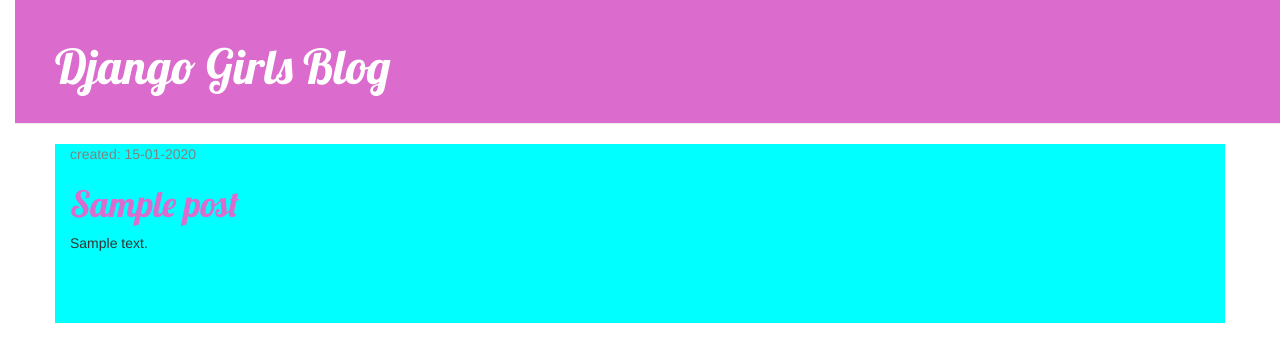
After one commit to MalgorzataMarucha/my-first-blog, a Django app: template blog/templates/blog/post_draft_list.html in a window 1280 px wide. The commit adds this page. Shown: the top 362 px of the page. Run offline with Django 5.2, Linux system fonts and the light colour scheme; the template is opened without the code that fills it: most values are stand-ins (such as "Sample title", 1, 10 or a date in 2020); some libraries are stand-ins or nearby versions.

Commit message:
added drafts view for authorized users

```diff
--- a/blog/static/css/blog.css
+++ b/blog/static/css/blog.css
@@ -4,6 +4,7 @@ h1 a, h2 a {
 }
 body {
     padding-left: 15px;
+
 }
 .page-header {
     background-color: #db6ccd;;
@@ -19,6 +20,7 @@ body {
 
 .content {
     margin-left: 40px;
+    background-color: aqua;
 }
 
 h1, h2, h3, h4 {
--- a/blog/templates/blog/base.html
+++ b/blog/templates/blog/base.html
@@ -7,6 +7,7 @@
         <link href="https://fonts.googleapis.com/css?family=Lobster&subset=latin,latin-ext" rel="stylesheet">
         <link rel="stylesheet" href="//maxcdn.bootstrapcdn.com/bootstrap/3.2.0/css/bootstrap.min.css">
         <link rel="stylesheet" href="//maxcdn.bootstrapcdn.com/bootstrap/3.2.0/css/bootstrap-theme.min.css">
+        <link rel="stylesheet" href="https://cdn.jsdelivr.net/npm/bootstrap-icons@1.13.1/font/bootstrap-icons.min.css">
         <link rel="stylesheet" href="{% static 'css/blog.css' %}">
         <title>Django Girls blog</title>
     </head>
@@ -15,6 +16,7 @@
             <h1><a href="/">Django Girls Blog</a></h1>
             {% if user.is_authenticated %}
                 <a href="{% url 'post_new' %}" class="top-menu"><span class="glyphicon glyphicon-plus"></span></a>
+                <a href="{% url 'post_draft_list' %}" class="top-menu"><span class="bi bi-pencil-square"></span></a>
             {% endif %}
         </div>
         <div class="content container">
--- a/blog/templates/blog/post_detail.html
+++ b/blog/templates/blog/post_detail.html
@@ -10,6 +10,10 @@
             <div class="date">
                 {{ post.published_date }}
             </div>
+        {% else %}
+            <form method="POST" action="{% url 'post_publish' pk=post.pk %}" class="post-form">{% csrf_token %}
+                <button type="submit" class="post btn btn-secondary" name="publish">Publish</button>
+            </form>
         {% endif %}
 
         <p>{{ post.text|linebreaksbr }}</p>
--- /dev/null
+++ b/blog/templates/blog/post_draft_list.html
@@ -0,0 +1,11 @@
+{% extends 'blog/base.html' %}
+
+{% block content %}
+    {% for post in posts %}
+        <div class="post">
+            <p class="date">created: {{ post.created_date|date:'d-m-Y' }}</p>
+            <h1><a href="{% url 'post_detail' pk=post.pk %}">{{ post.title }}</a></h1>
+            <p>{{ post.text|truncatechars:200 }}</p>
+        </div>
+    {% endfor %}
+{% endblock %}
--- a/blog/urls.py
+++ b/blog/urls.py
@@ -6,4 +6,6 @@ urlpatterns = [
     path('post/<int:pk>/', views.post_detail, name='post_detail'),
     path('post/new/', views.post_new, name='post_new'),
     path('post/<int:pk>/edit/', views.post_edit, name='post_edit'),
+    path('drafts/', views.post_draft_list, name='post_draft_list'),
+    path('post/<int:pk>/publish/', views.post_publish, name='post_publish'),
 ]
```
Also changed, not shown: blog/views.py (+10 -2 lines).
